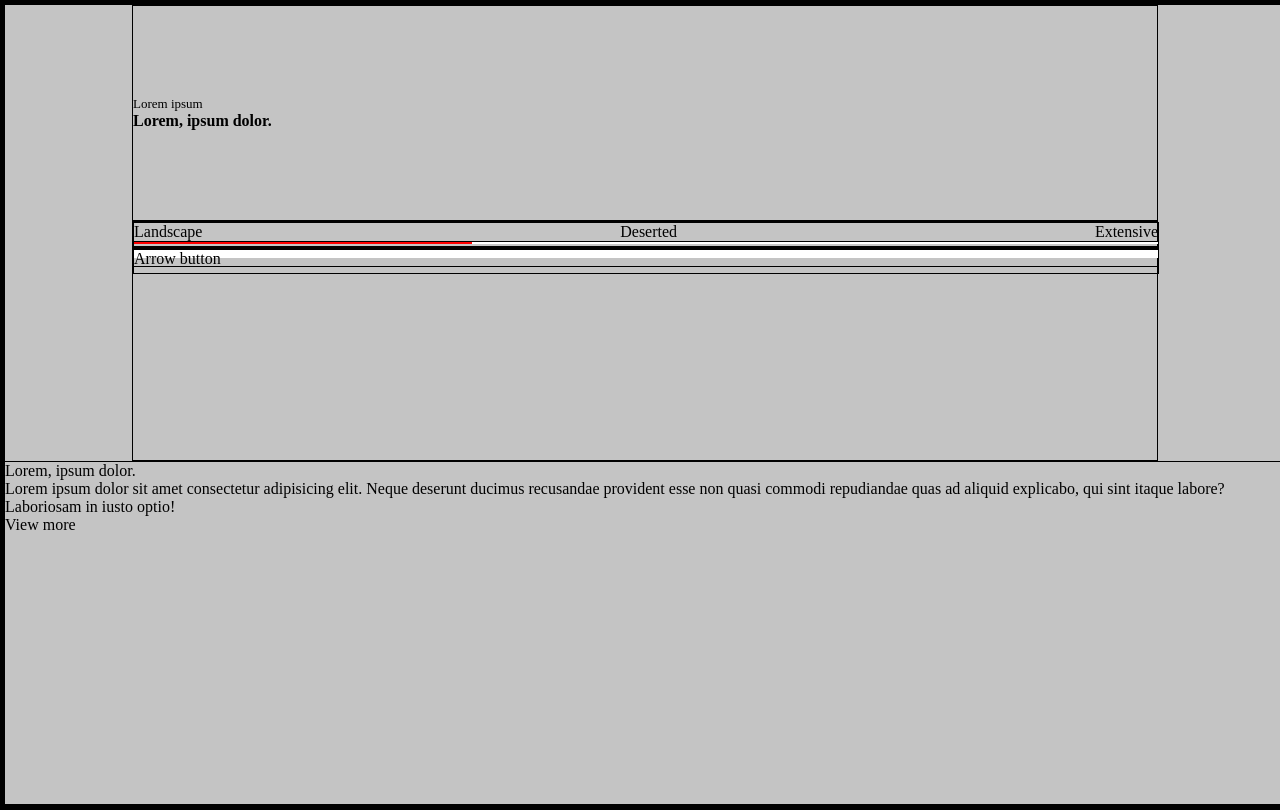
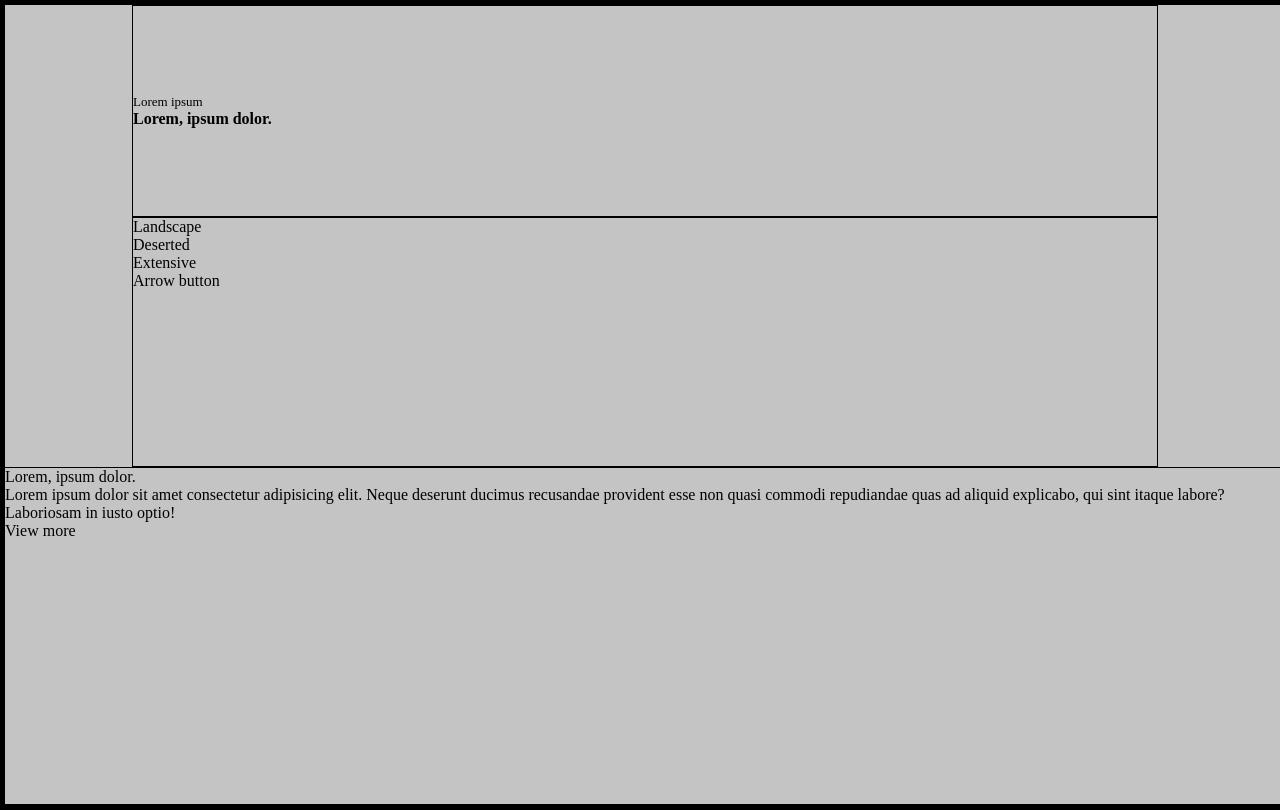
Before and after one commit to e-jieun/0405-layout-training-1, a plain HTML site: page index.html in a window 1280 px wide. Drawn offline with Linux system fonts and the light colour scheme.

Commit message:
0404-layout-training-1/scss 여기서부터 다시, flex-grow 사용

```diff
--- a/css/style.scss
+++ b/css/style.scss
@@ -55,37 +55,8 @@ $per100: 100%;
       width: 80%;
       flex-grow: 1;
       @include border(1px, #000);
-      // menu text con
-      >div{
-        width: 100%;
-        height: 10%;
-        @include flex-align-justify(center, flex-start);
-        flex-direction: column;
-        @include border(1px, #000);
-        >div:nth-child(1){
-          // menu text item
-          // !space-between이 적용이 안된 이유
-          // => width값을 지정하지 않아서 생겼던 문제
-          width: inherit;
-          @include flex-align-justify(center, space-between);
-        }
-        >div:nth-child(2){
-          width: $per100;
-          height: 1em;
-          @include border(1px, #000);
-          >div{
-            width: $per100;
-            height: 50%;
-            background-color: #fff;
-            // !어느 부분인지 잘 알고 사용하기
-            >div{
-              width: 33%;
-              height: 100%;
-              background-color: red;
-            }
-          }
-        }
       }
+
     }
     section{
       width: inherit;
@@ -93,4 +64,3 @@ $per100: 100%;
       @include border(1px, #000);
     }
   }
-}
```
Also changed, not shown: css/style.css, 1 other file.
